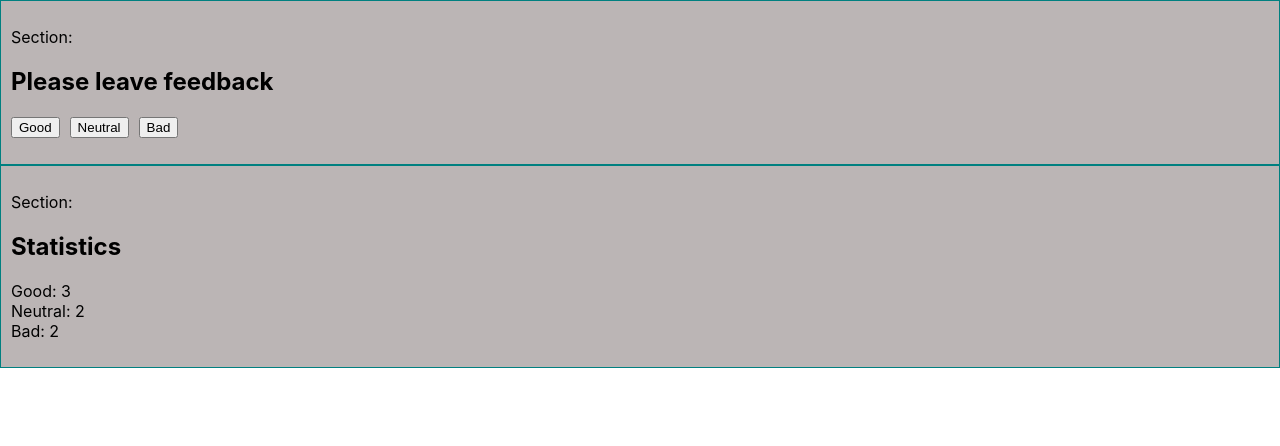
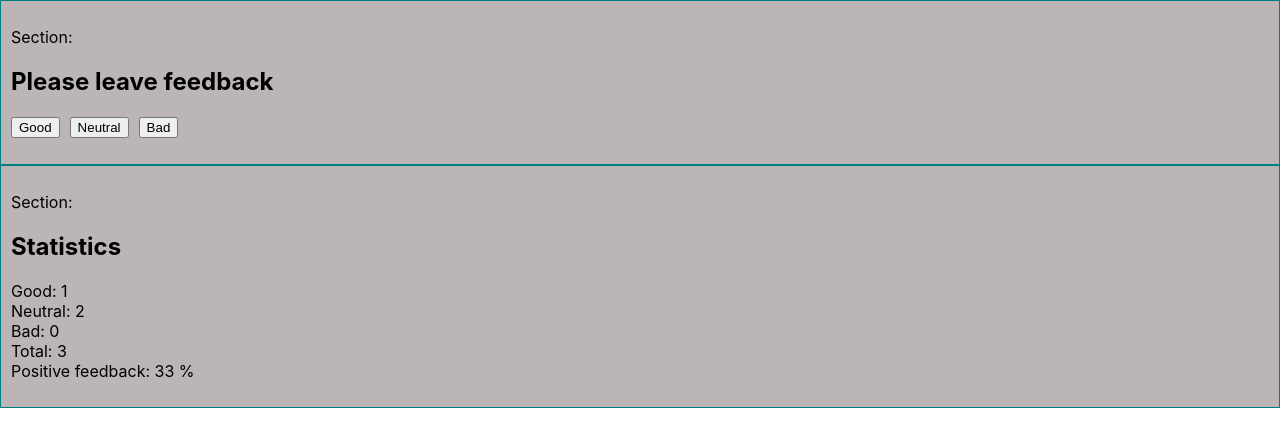
Before and after one commit to kosta-j/goit-react-hw-02-feedback, a React (Create React App) app: page / in a window 1280 px wide. Shown: the top 446 px of the page. Built offline with nearby package versions, Linux system fonts and the light colour scheme.

Commit message:
calculated data functions added

```diff
--- a/src/components/Button/Button.jsx
+++ b/src/components/Button/Button.jsx
@@ -1,8 +1,8 @@
 import s from './Button.module.css';
 
-export default function Button({ buttonText }) {
+export default function Button({ buttonText, onClick }) {
   return (
-    <button type="button" className={s.btn}>
+    <button type="button" className={s.btn} onClick={onClick}>
       {buttonText}
     </button>
   );
--- a/src/components/ButtonList/ButtonList.jsx
+++ b/src/components/ButtonList/ButtonList.jsx
@@ -1,17 +1,32 @@
+import Button from '../Button/Button';
 import s from './ButtonList.module.css';
-import Button from '../Button/Button';
 
 export default function ButtonList() {
   return (
     <ul className={s.buttonList}>
       <li className={s.item}>
-        <Button buttonText="Good" />
+        <Button
+          buttonText="Good"
+          onClick={() => {
+            console.log('good clicked');
+          }}
+        />
       </li>
       <li className={s.item}>
-        <Button buttonText="Neutral" />
+        <Button
+          buttonText="Neutral"
+          onClick={() => {
+            console.log('neutral clicked');
+          }}
+        />
       </li>
       <li className={s.item}>
-        <Button buttonText="Bad" />
+        <Button
+          buttonText="Bad"
+          onClick={() => {
+            console.log('bad clicked');
+          }}
+        />
       </li>
     </ul>
   );
--- a/src/components/Statistics/Statistics.jsx
+++ b/src/components/Statistics/Statistics.jsx
@@ -1,17 +1,31 @@
 import StatisticsItem from '../StatisticsItem/StatisticsItem';
 import s from './Statistics.module.css';
 
-export default function StatisticsList() {
+export default function Statistics(props) {
+  const { good, neutral, bad, total, positivePercentage } = props;
+  {
+  }
   return (
-    <ul className={s.statisticsList}>
+    <ul className={s.statistics}>
+      {console.log(Object.entries(props))}
       <li className={s.item}>
-        <StatisticsItem name="Good" quantity="3" />
+        <StatisticsItem name="Good" value={good} />
       </li>
       <li className={s.item}>
-        <StatisticsItem name="Neutral" quantity="2" />
+        <StatisticsItem name="Neutral" value={neutral} />
       </li>
       <li className={s.item}>
-        <StatisticsItem name="Bad" quantity="2" />
+        <StatisticsItem name="Bad" value={bad} />
+      </li>
+      <li className={s.item}>
+        <StatisticsItem name="Total" value={total} />
+      </li>
+      <li className={s.item}>
+        <StatisticsItem
+          name="Positive feedback"
+          value={positivePercentage}
+          percents={true}
+        />
       </li>
     </ul>
   );
--- a/src/components/StatisticsItem/StatisticsItem.jsx
+++ b/src/components/StatisticsItem/StatisticsItem.jsx
@@ -1,9 +1,9 @@
 import s from './StatisticsItem.module.css';
 
-export default function StatisticsItem({ name, quantity }) {
+export default function StatisticsItem({ name, value, percents }) {
   return (
     <div className={s.statisticsItem}>
-      {name}: {quantity}
+      {name}: {value} {percents && '%'}
     </div>
   );
 }
--- a/src/components/Wrapper/Wrapper.jsx
+++ b/src/components/Wrapper/Wrapper.jsx
@@ -6,12 +6,30 @@ import Title from '../Title/Title';
 
 class Wrapper extends Component {
   state = {
-    good: 0,
-    neutral: 0,
+    good: 1,
+    neutral: 2,
     bad: 0,
   };
 
+  countTotalFeedback = () => {
+    return Object.values(this.state).reduce((acc, el) => acc + el, 0);
+  };
+
+  countPositiveFeedbackPercentage = () => {
+    const { good } = this.state;
+    const total = this.countTotalFeedback();
+
+    if (total < 1) {
+      return 0;
+    }
+
+    return Math.round((good / total) * 100);
+  };
+
   render() {
+    const { good, neutral, bad } = this.state;
+    const total = this.countTotalFeedback();
+    const positivePercentage = this.countPositiveFeedbackPercentage();
     return (
       <div>
         <Section>
@@ -20,7 +38,13 @@ class Wrapper extends Component {
         </Section>
         <Section>
           <Title title="Statistics" />
-          <Statistics />
+          <Statistics
+            good={good}
+            neutral={neutral}
+            bad={bad}
+            total={total}
+            positivePercentage={positivePercentage}
+          />
         </Section>
       </div>
     );
```
